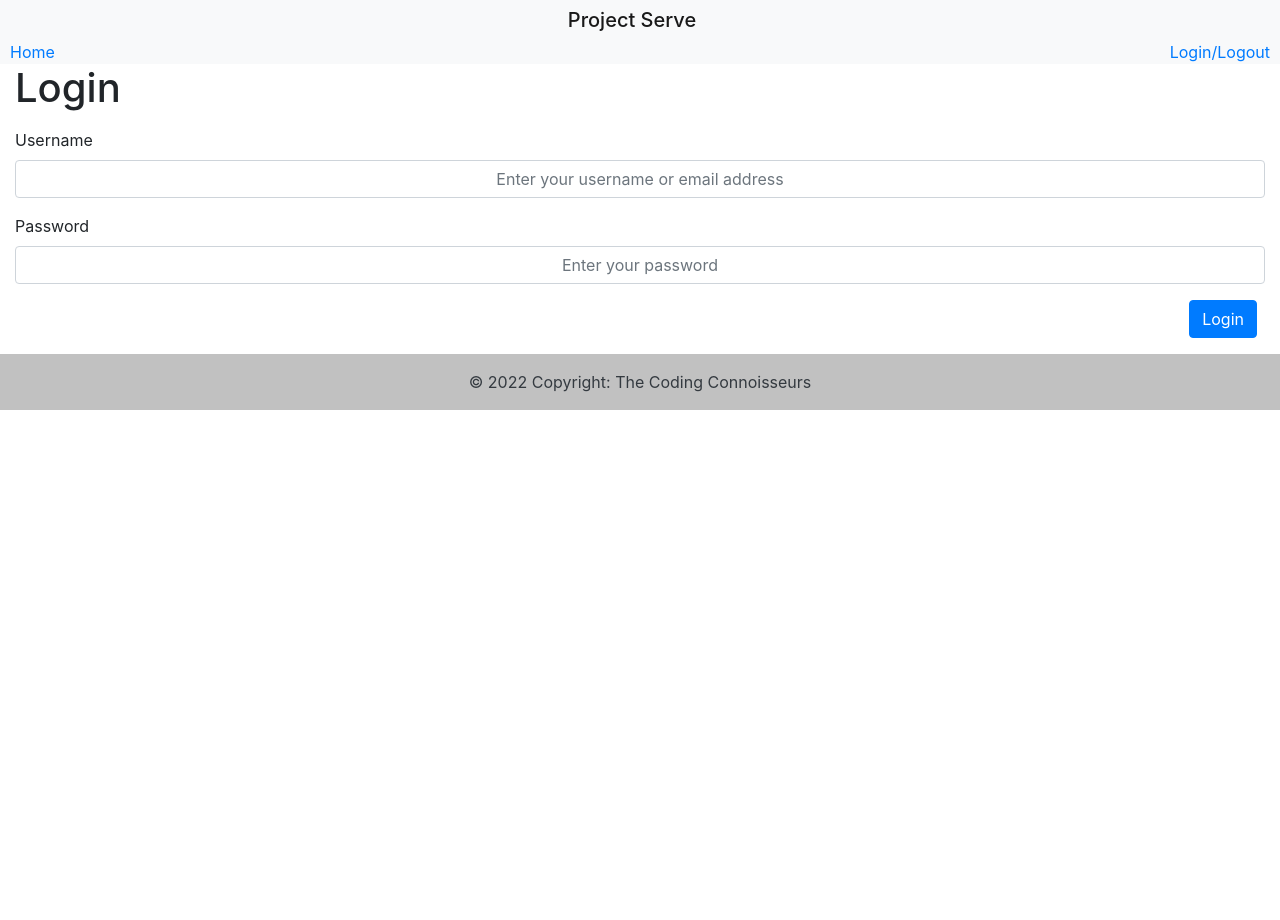
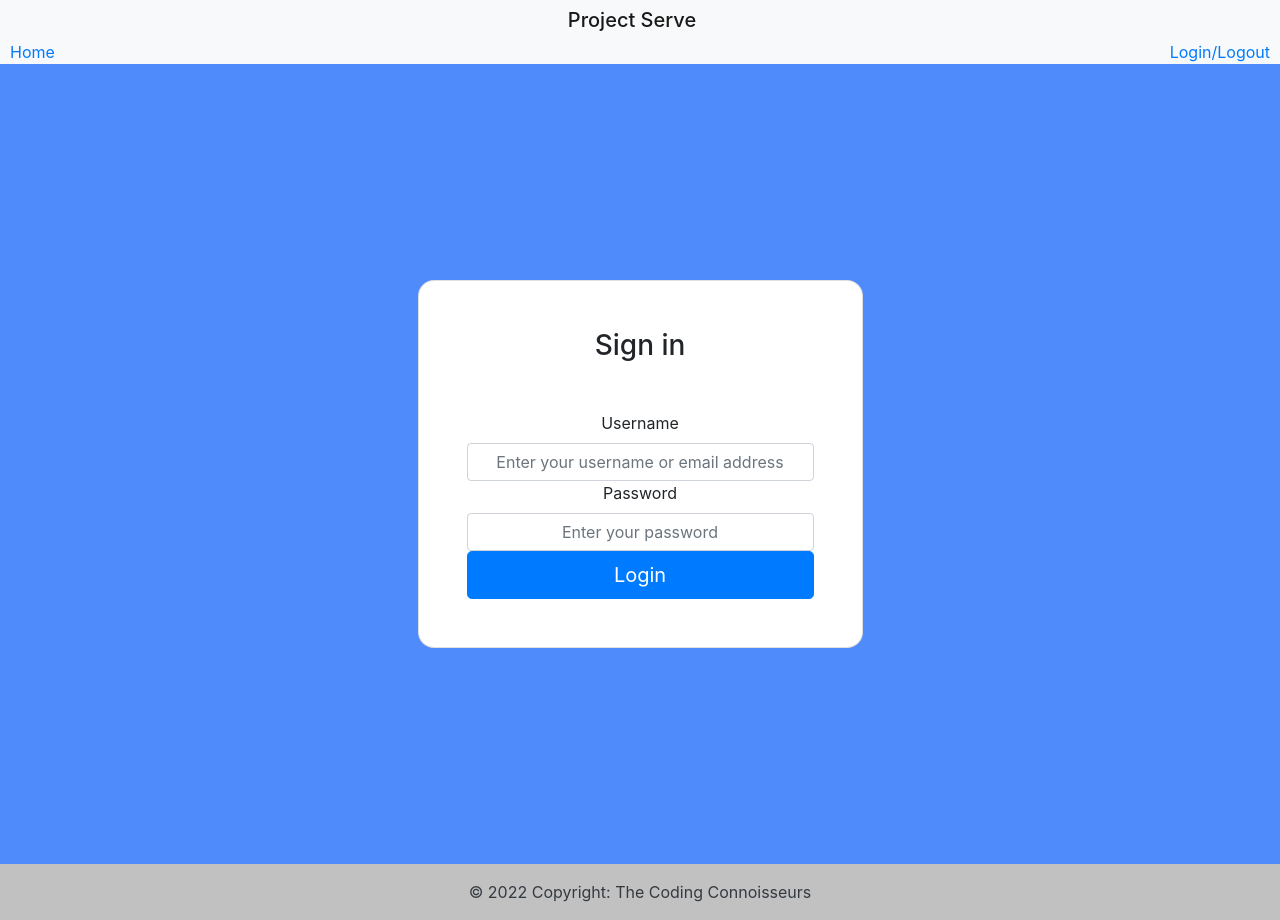
Before and after one commit to CSC4990-Project-Serve/Restaurant-Reservation-Tracker, a React (Create React App) app in the folder client/: page /Login in a window 1280 px wide. Before the commit the page ends 800 px from the top, so only its background shows below. Built offline with nearby package versions, Linux system fonts and the light colour scheme; no server answers.

Commit message:
I made the login pretty

```diff
--- a/client/public/css/Login.css
+++ b/client/public/css/Login.css
@@ -8,6 +8,13 @@
     padding: 1.5rem;
     margin-top: auto;
     margin-bottom: auto;
+}
+.card-area {
+    border-radius: 1rem;
+}
+
+.background-area {
+    background-color: #508bfc;
 }
 
 /*.login-form {*/
--- a/client/src/pages/Login.js
+++ b/client/src/pages/Login.js
@@ -68,43 +68,39 @@ const Login = (props) => {
     //  ex. more centered design and box around it maybe?
     //  also would like the main container to be full height
     return (
-        <div className={"container-fluid"}>
-            <div className={"mb-3"}>
-                <h1>Login</h1>
-            </div>
+        <form onSubmit={onSubmit}>
+            <section className="vh-100 background-area">
+                <div className="container py-5 h-100">
+                    <div className="row d-flex justify-content-center align-items-center h-100">
+                        <div className="col-12 col-md-8 col-lg-6 col-xl-5">
+                            <div className="card shadow-2-strong card-area">
+                                <div className="card-body p-5 text-center">
 
-            <form onSubmit={onSubmit}>
-                <div className={"mb-3"}>
-                    <label htmlFor="username">Username</label>
+                                    <h3 className="mb-5">Sign in</h3>
+
+                                    <label htmlFor="username" className="form-label">Username</label>
                                                  <input type="text" id={"username"} name={"username"}
                                                         className={formData.username === "" ? "form-control is-invalid" : "form-control"}
                                                         value={formData.username}
                                                         placeholder="Enter your username or email address"
                                                         onChange={onFieldChange}/>
-                </div>
 
-                <div className={"mb-3"}>
-                    <label htmlFor="password">Password</label>
+                                                 <label htmlFor="password" className={"form-label"}>Password</label>
                                                  <input type="password" id="password" name={"password"}
                                                         className={formData.password === "" ? "form-control is-invalid" : "form-control"}
                                                         value={formData.password}
                                                         placeholder="Enter your password"
                                                         onChange={onFieldChange}/>
+
+                                    <button className="btn btn-primary btn-lg btn-block" type="submit">Login</button>
+
                                 </div>
-
-                <div className={"mb-3 d-grid gap-2 d-md-flex justify-content-md-end"}>
-                    {/*<button type={"reset"} className={"btn btn-warning button-spaced"}>Clear</button>*/}
-                    <button type={"submit"} className="btn btn-primary button-spaced">Login</button>
                             </div>
-            </form>
-        </div>);
+                        </div>
+                    </div>
+                </div>
+            </section>
+        </form>);
 };
 
 export default Login;
-// export class auth {
-//     //loggedin = false;
-//     static loggedin = false;
-//     constructor(loggedin){
-//         this.loggedin = loggedin;
-//     }
-// }
```
Lines whose indentation alone changed are shown as unchanged.
